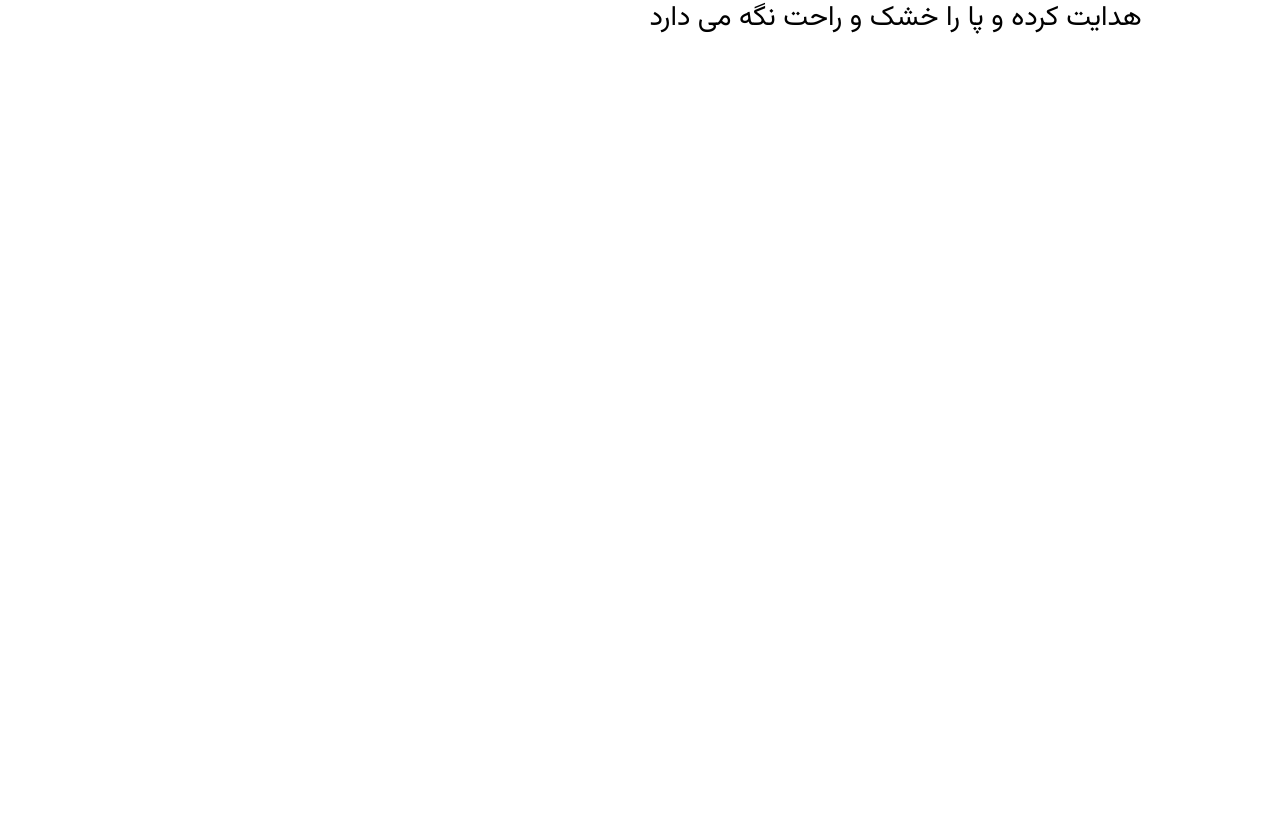
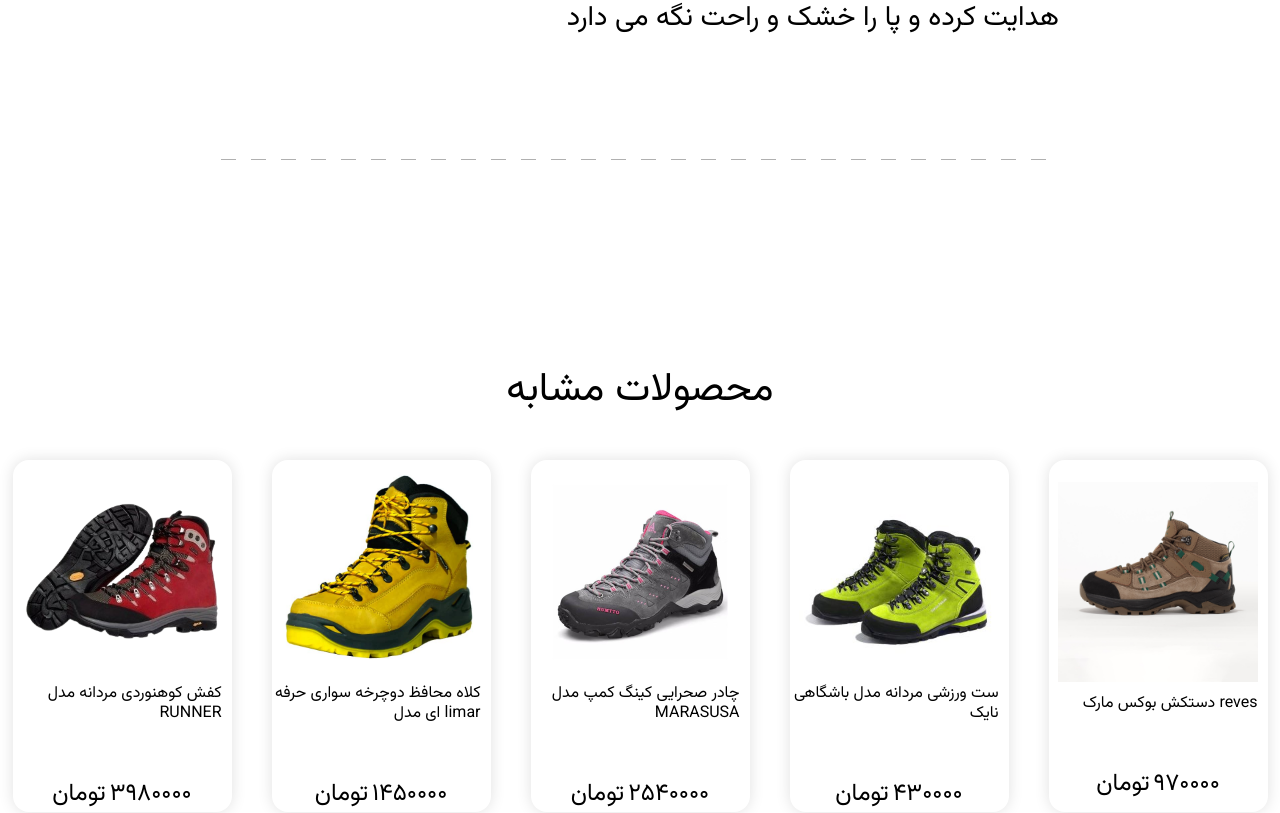
Before and after one commit to sepehrbaniardalan/FVarzeshi, a React (Vite) app: page /Detail/1 in a window 1280 px wide. Shown: the part 1514-2327 px from the top of the page. Before the commit the page ends 1554 px from the top, so only its background shows below. Built offline with nearby package versions, Linux system fonts and the light colour scheme.

Commit message:
Create same product

```diff
--- a/src/components/partial/index.jsx
+++ b/src/components/partial/index.jsx
@@ -1,7 +1,9 @@
 import React from 'react'
 import { Link } from 'react-router-dom'
 import toPersianNumber from '../ui/number'
+import { useSelector } from 'react-redux'
 export default function Layout({ children }) {
+  const items = useSelector(state => state.cart.items);
   return (
     <div className='w-full flex flex-col justify-center items-center'>
       <header className='w-full flex flex-row-reverse justify-center items-center gap-190  p-5 shadow-2xl h-30  '>
@@ -24,7 +26,7 @@ export default function Layout({ children }) {
             </svg>
           </div>
           <div className='relative flex flex-col bottom-2'>
-            <p className='rounded-full  size-4 left-8 bottom-1 z-10  bg-[#F0C400] relative flex justify-center items-center  '>{toPersianNumber(0)}</p>
+            <p className='rounded-full  size-5 left-8 bottom-1 z-10  bg-[#F0C400] relative flex justify-center items-center'>{toPersianNumber(items.length)}</p>
             <Link to="/sabadKharid" className='absolute'>
               <svg className='absolute' width="42" height="42" viewBox="0 0 42 42" fill="none" xmlns="http://www.w3.org/2000/svg">
                 <path d="M33.3333 33.3333C31.0208 33.3333 29.1667 35.1875 29.1667 37.5C29.1667 38.6051 29.6057 39.6649 30.3871 40.4463C31.1685 41.2277 32.2283 41.6667 33.3333 41.6667C34.4384 41.6667 35.4982 41.2277 36.2796 40.4463C37.061 39.6649 37.5 38.6051 37.5 37.5C37.5 36.3949 37.061 35.3351 36.2796 34.5537C35.4982 33.7723 34.4384 33.3333 33.3333 33.3333ZM0 0V4.16667H4.16667L11.6667 19.9792L8.83333 25.0833C8.52083 25.6667 8.33333 26.3542 8.33333 27.0833C8.33333 28.1884 8.77232 29.2482 9.55372 30.0296C10.3351 30.811 11.3949 31.25 12.5 31.25H37.5V27.0833H13.375C13.2369 27.0833 13.1044 27.0285 13.0067 26.9308C12.909 26.8331 12.8542 26.7006 12.8542 26.5625C12.8542 26.4583 12.875 26.375 12.9167 26.3125L14.7917 22.9167H30.3125C31.875 22.9167 33.25 22.0417 33.9583 20.7708L41.4167 7.29167C41.5625 6.95833 41.6667 6.60417 41.6667 6.25C41.6667 5.69747 41.4472 5.16756 41.0565 4.77686C40.6658 4.38616 40.1359 4.16667 39.5833 4.16667H8.77083L6.8125 0M12.5 33.3333C10.1875 33.3333 8.33333 35.1875 8.33333 37.5C8.33333 38.6051 8.77232 39.6649 9.55372 40.4463C10.3351 41.2277 11.3949 41.6667 12.5 41.6667C13.6051 41.6667 14.6649 41.2277 15.4463 40.4463C16.2277 39.6649 16.6667 38.6051 16.6667 37.5C16.6667 36.3949 16.2277 35.3351 15.4463 34.5537C14.6649 33.7723 13.6051 33.3333 12.5 33.3333Z" fill="black" fill-opacity="0.9" />
--- a/src/pages/homePage/components/Detail/index.jsx
+++ b/src/pages/homePage/components/Detail/index.jsx
@@ -1,5 +1,5 @@
-import { useParams } from "react-router-dom"
-import { btn, products, specifications } from "../../../../core/constants"
+import { Link, useParams } from "react-router-dom"
+import { btn, products, same, specifications } from "../../../../core/constants"
 import toPersianNumber from "../../../../components/ui/number"
 import { useState } from "react"
 import { useDispatch, useSelector } from "react-redux"
@@ -26,10 +26,10 @@ function Detail() {
     }
     const btnAddhandler = () => {
         dispatch(addToCart(t)),
-        console.log(items);
+            console.log(items);
     }
     return (
-        <div className="mt-20 w-9/10">
+        <div className="mt-20 w-9/10 flex flex-col items-center">
             <div className="w-full flex justify-center items-center gap-10">
                 <div className="flex flex-col items-end gap-10">
                     <p className="font-semibold text-[40px] w-150 text-right">{product.title}</p>
@@ -99,7 +99,7 @@ function Detail() {
                     </div>
                 </div>
             </div>
-            <div className="flex w-8/11 flex-col-reverse items-end gap-5 ml-60 mt-30 ">
+            <div className="flex w-8/11 flex-col-reverse items-end gap-5  mt-30 ">
                 <div className="mt-10 w-full">
                     {activateTab === "description" && (
                         <div className="flex flex-col items-end gap-5">
@@ -138,6 +138,26 @@ function Detail() {
                     <div className=" bottom-0 left-0 w-full border-b border-[#D0D0D0]" />
                 </div>
             </div>
+            <div className="h-[1px] w-8/11 mt-30 bg-[repeating-linear-gradient(to_right,#B0B0B0_0px,#B0B0B0_15px,transparent_15px,transparent_30px)]"></div>
+            <div className="flex flex-col gap-10">
+                <p className="mt-50 flex flex-col items-center text-[#000000] text-[40px]">محصولات مشابه</p>
+                <div className="flex justify-center gap-10  ">
+                    {same.map((item, index) => (
+                        <div key={index} className='w-[219px]  shadow-[0_0_15px_rgba(0,0,0,0.12)] rounded-2xl border-none flex flex-col gap-3 justify-center items-center'>
+                            <div className='relative right-[95px] w-3/10 flex flex-col justify-center items-center top-6'>
+                                <img src={item.img} alt="" className='absolute ' />
+
+                                <p className={`relative bottom-3 right-2 text-[20px]  ${item.img ? "flex" : "hidden"} -rotate-45 `} >25%</p>
+                            </div>
+                            <Link>
+                                <img src={item.image} alt="" className='size-50' />
+                            </Link>
+                            <p className='text-right w-full mb-10 mr-5 leading-5'>{item.title}</p>
+                            <p className={`flex text-[24px] font-normal gap-1`} ><span>تومان</span>{toPersianNumber(item.price)}</p>
+                        </div>
+                    ))}
+                </div>
+            </div>
         </div>
     )
 }
--- a/src/pages/homePage/components/sabadKharid/index.jsx
+++ b/src/pages/homePage/components/sabadKharid/index.jsx
@@ -1,7 +1,19 @@
-import { useSelector } from "react-redux";
+import { useDispatch, useSelector } from "react-redux";
 import toPersianNumber from "../../../../components/ui/number";
+import { decreaseQuantity, increaseQuantity, removeFromCart } from "../../../../redux/cartSlice";
 
 export default function SabadKharid() {
+    const dispatch = useDispatch()
+    const removehandler = (item) => {
+        dispatch(removeFromCart(item.id))
+    }
+    const decreas = (item) => {
+        dispatch(decreaseQuantity(item.id))
+    }
+    const increas = (item) => {
+        dispatch(increaseQuantity(item.id))
+    }
+
     const items = useSelector(state => state.cart.items)
     return (
         <div>
@@ -15,7 +27,7 @@ export default function SabadKharid() {
                 <hr />
                 {items.map((item, index) => (
                     <div key={index}>
-                        <button>
+                        <button onClick={() => removehandler(item)}>
                             <svg width="12" height="12" viewBox="0 0 12 12" fill="none" xmlns="http://www.w3.org/2000/svg">
                                 <path d="M11 1L1 11M1 1L11 11" stroke="#282828" stroke-width="2" stroke-linecap="round" stroke-linejoin="round" />
                             </svg>
@@ -41,9 +53,9 @@ export default function SabadKharid() {
                             )}
                         </div>
                         <div>
-                            <button>-</button>
+                            <button onClick={() => decreas(item)}>-</button>
                             <p>{item.quantity}</p>
-                            <button>+</button>
+                            <button onClick={() => increas(item)}>+</button>
                         </div>
                         <div>
                             <p>{item.title}</p>
```
